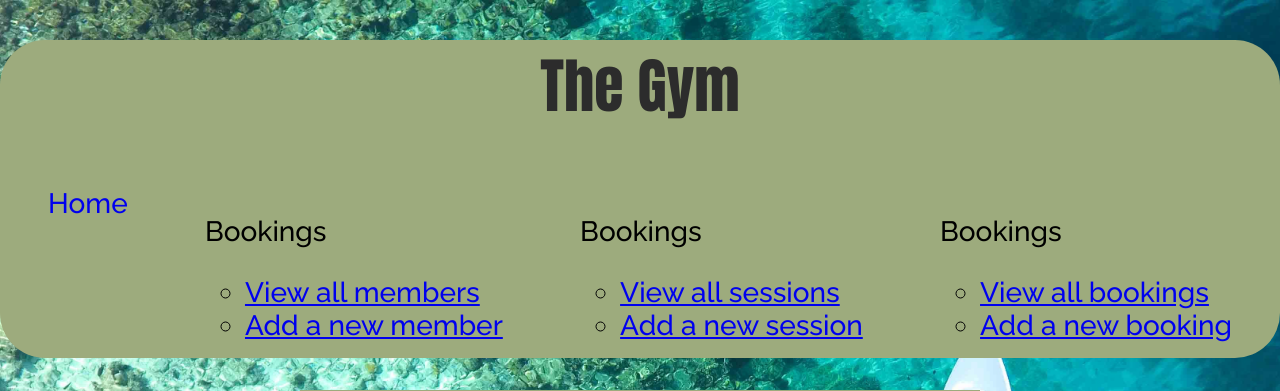
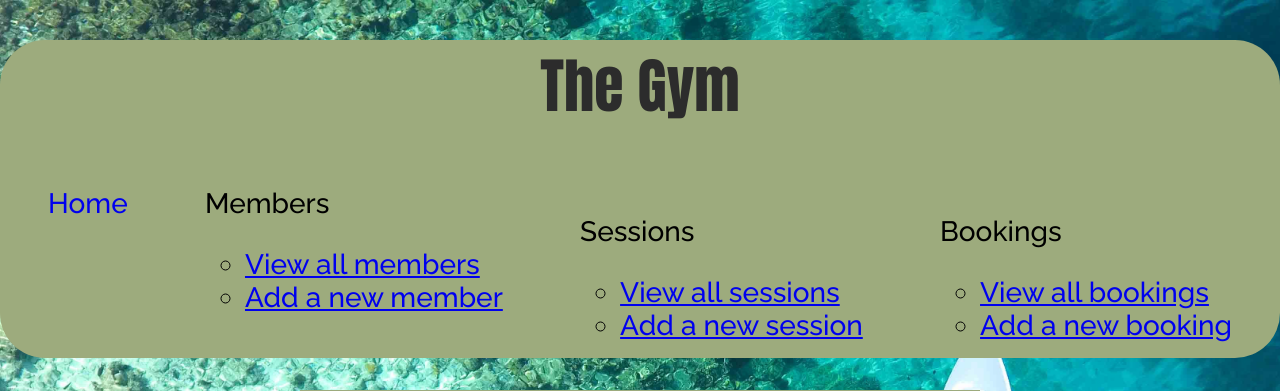
Before and after one commit to Manzilol/GYM_project, a Flask app: page / in a window 1280 px wide. Shown: the top 391 px of the page. Run offline with Flask 2, Linux system fonts and the light colour scheme.

Commit message:
helen showed me how to move the menu titles to the correct location

```diff
--- a/static/style.css
+++ b/static/style.css
@@ -40,6 +40,10 @@ header>h1{
     text-decoration: none;
 }
 
+/* .members_title{
+    margin-top: 0px;
+} */
+
 .container{
     display: flex;
     background-color: #9dab7d;
--- a/templates/base.html
+++ b/templates/base.html
@@ -14,14 +14,14 @@
             <ul class="menu">
                 <li><a class="home" href="/">Home</a></li>
                 <li>
-                    <p class="bookings_title">Bookings</p>
+                    <p class="Members_title" style="margin-top: 0px;">Members</p>
                     <ul class="member_actions">
                         <li><a href="/members">View all members</a></li>
                         <li><a href="/members/new">Add a new member</a></li>
                     </ul>
                 </li>
                 <li>
-                    <p class="bookings_title">Bookings</p>
+                    <p class="Sessions_title">Sessions</p>
                     <ul>
                         <li><a href="/sessions">View all sessions</a></li>
                         <li><a href="/sessions/new">Add a new session</a></li>
```
